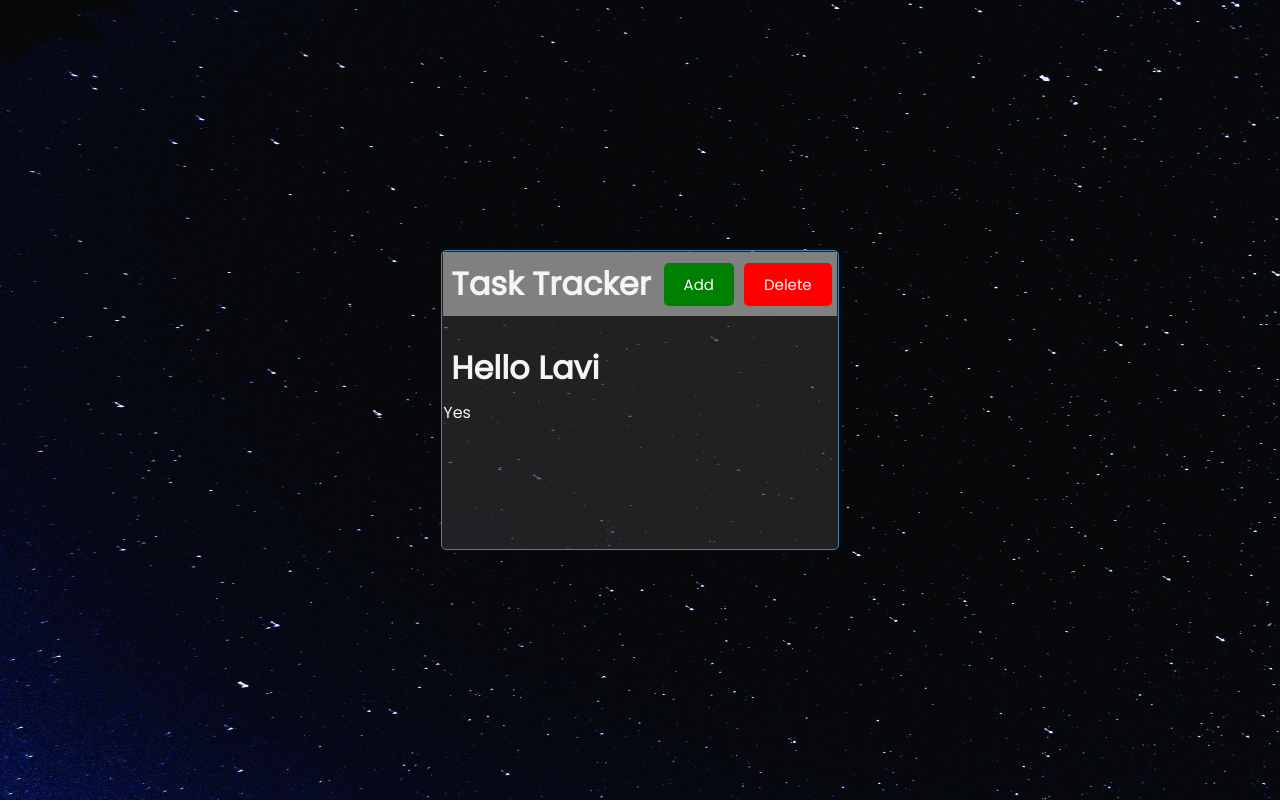
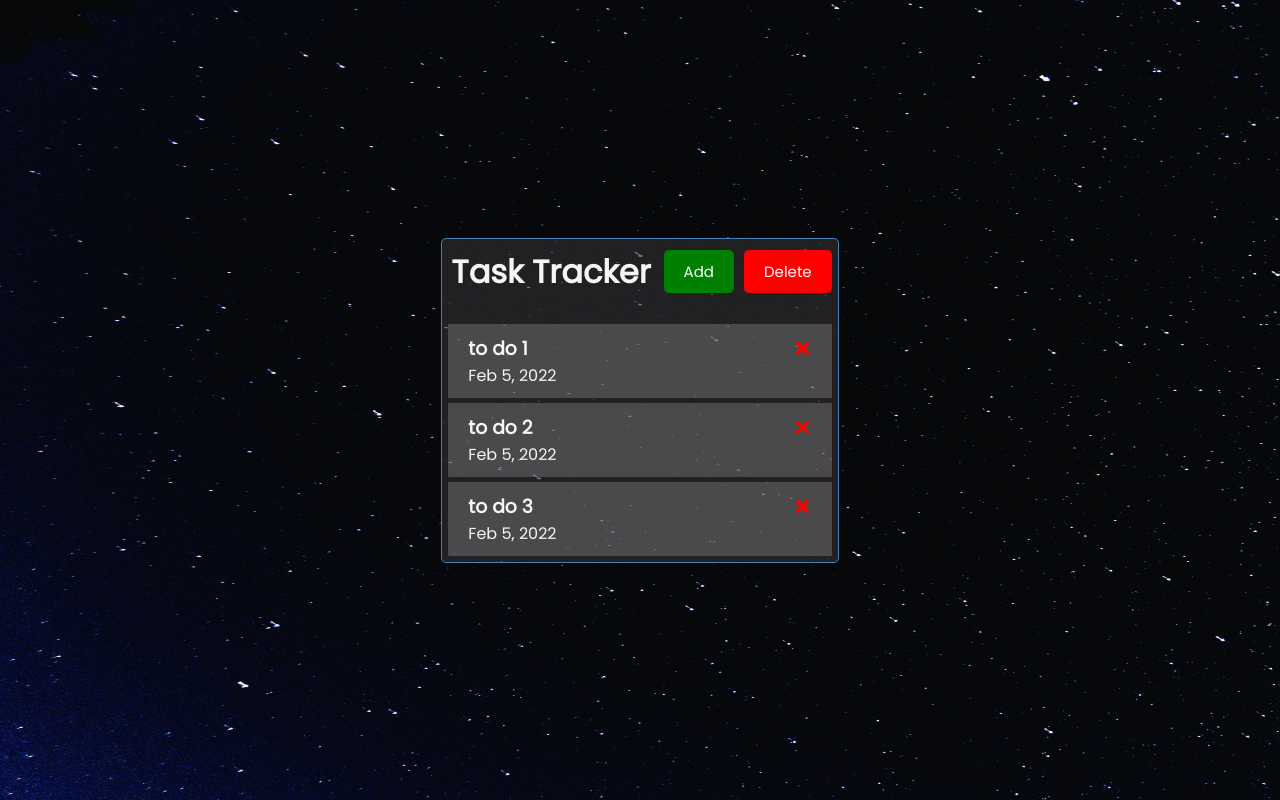
Before and after one commit to laviluv/reactowntest, a React (Create React App) app: page / in a window 1280 px wide. Built offline with nearby package versions, Linux system fonts and the light colour scheme.

Commit message:
added tasks

```diff
--- a/package.json
+++ b/package.json
@@ -8,6 +8,7 @@
     "@testing-library/user-event": "^13.5.0",
     "react": "^18.2.0",
     "react-dom": "^18.2.0",
+    "react-icons": "^4.4.0",
     "react-scripts": "5.0.1",
     "web-vitals": "^2.1.4"
   },
--- a/src/App.js
+++ b/src/App.js
@@ -1,7 +1,9 @@
 import Header from './components/Header';
+import Tasks from './components/Tasks';
+import { useState } from 'react'
 
-const name = 'Lavi'
-const x=true
+// const name = 'Lavi'
+// const x=true
 // function title*() {
 //   return(
 //     <h5>Hi React:)</h5>
@@ -9,13 +11,41 @@
 // }
 // Comment
 const App = () => {
+
+  const [tasks, setTasks] = useState([
+    {
+        id: 1,
+        text: 'to do 1',
+        day: 'Feb 5, 2022',
+        reminder: 'true',
+    },
+    {
+        id: 2,
+        text: 'to do 2',
+        day: 'Feb 5, 2022',
+        reminder: 'true',
+    },
+    {
+        id: 3,
+        text: 'to do 3',
+        day: 'Feb 5, 2022',
+        reminder: 'false',
+    },
+])
+
+
+const deleteTask = (id) => {
+  console.log('delete', id)
+}
+
   return (
     <div className="container">
 
       <Header />
       {/* <Header title='Hello...' />  overrides the defaultProps set in Header component*/}
-      <h1>Hello {name}</h1>
-    <p>{x ? 'Yes': 'No'}</p>
+      {/* <h1>Hello {name}</h1>
+    <p>{x ? 'Yes': 'No'}</p> */}
+    <Tasks tasks={tasks} onDelete={deleteTask} />
     </div>
   );
 }
--- a/src/components/Header.js
+++ b/src/components/Header.js
@@ -15,7 +15,8 @@
 
 
   return (
-    <header className="header" style={headingStyle}>
+    // <header className="header" style={headingStyle}>
+        <header className="header">
         {/* <h1 style={{color: 'blue' }}>{title}</h1> */}
         <h1>{title}</h1>
         <Button text='Add' color='green' onClick={onClick}/>
@@ -32,8 +33,8 @@
     title: PropTypes.string.isRequired,
 }
 
-const headingStyle = {
-    backgroundColor: 'gray',
-    color: 'blue',
-}
+// const headingStyle = {
+//     backgroundColor: 'gray',
+//     color: 'blue',
+// }
 export default Header;
--- /dev/null
+++ b/src/components/Task.js
@@ -0,0 +1,14 @@
+import { FaTimes} from 'react-icons/fa'
+
+const Task = ({ task, onDelete }) => {
+  return (
+    <div className='task'>
+        <h3>
+        { task.text } <FaTimes style={{ color: 'red', cursor: 'pointer' }} onClick={onDelete} />
+        </h3>
+        <p>{task.day}</p>
+        </div>
+  )
+}
+
+export default Task
--- a/src/components/Tasks.js
+++ b/src/components/Tasks.js
@@ -1,9 +1,54 @@
-const tasks = []
+import Task from "./Task"
 
-const Tasks = () => {
-  return (
-    <div>Tasks</div>
-  )
+
+// const tasks = [
+//     {
+//         id: 1,
+//         text: 'to do 1',
+//         day: 'Feb 5, 2022',
+//         reminder: 'true',
+//     },
+//     {
+//         id: 2,
+//         text: 'to do 2',
+//         day: 'Feb 5, 2022',
+//         reminder: 'true',
+//     },
+//     {
+//         id: 3,
+//         text: 'to do 3',
+//         day: 'Feb 5, 2022',
+//         reminder: 'false',
+//     },
+// ]
+
+// const Tasks = () => {
+//   return (
+//     <>
+// {tasks.map((task) => (
+// <h3 key={task.id}>{task.text}</h3>
+//     ))}
+//     </>
+//   )
+// }
+// export default Tasks
+
+
+
+const Tasks = ( { tasks, onDelete }) =>
+{
+    return (
+        <>
+            {tasks.map((task) => (
+                // <h3 key={task.id}>{task.text}</h3>
+
+                   // {/* <h3 key={task.id}>{task.text}</h3> */}
+                    <Task key={task.id} task={task} onDelete={onDelete} />
+                   // {/* <p>{task.day}</p> */}
+
+            ))}
+        </>
+    )
 }
 
 export default Tasks
```
Also changed, not shown: 1 other file (tests, documents, lock files or other folders).
